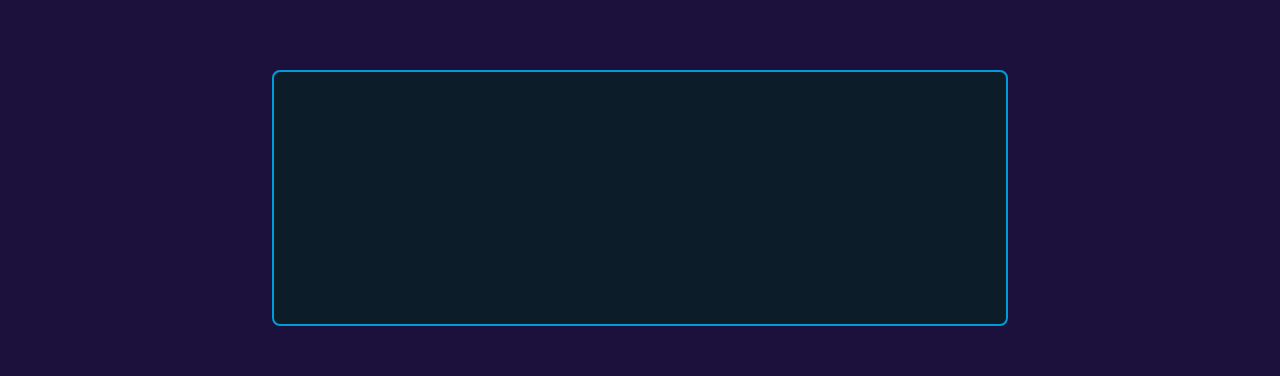
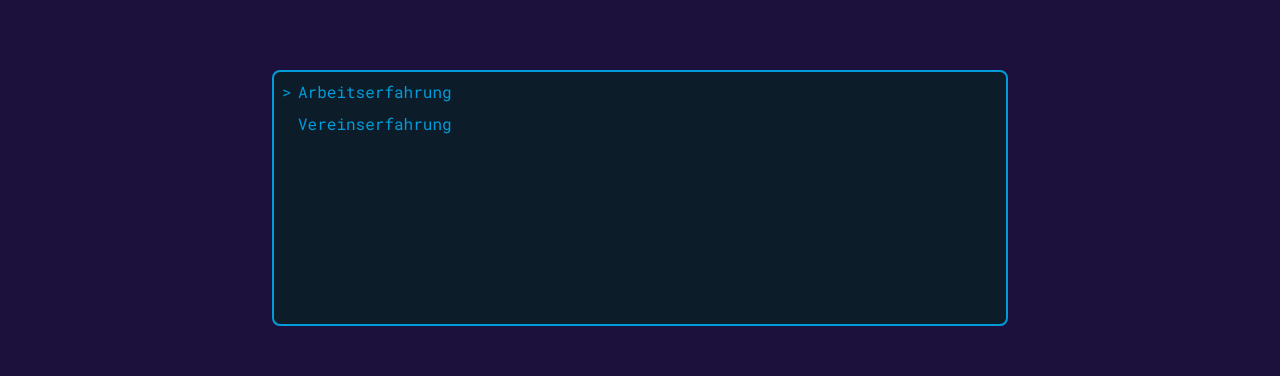
Before and after one commit to smuffels/portfolio, a React (Vite) app in the folder portfolio/: page / in a window 1280 px wide. Shown: the part 399-775 px from the top of the page. Built offline with nearby package versions, Linux system fonts and the light colour scheme.

Commit message:
add logic to console

```diff
--- a/portfolio/src/ConsoleLogic.tsx
+++ b/portfolio/src/ConsoleLogic.tsx
@@ -7,9 +7,40 @@ export interface ExperienceItem {
   items?: ExperienceItem[];
 }
 
-export function useConsole(experience: ExperienceItem) {
-  const [path, setPath] = useState<(string | number)[]>([]);
+export function useConsole(experience: ExperienceItem[]) {
+  const [path, setPath] = useState<string[]>([]);
   const [cursor, setCursor] = useState(0);
 
+  const findItem = (
+    items: ExperienceItem[],
+    ids: string[],
+  ): ExperienceItem | null => {
+    if (ids.length === 0) return null;
+    const found = items.find((item) => item.id === ids[0])!;
+    return ids.length === 1 ? found : findItem(found.items ?? [], ids.slice(1));
+  };
 
+  const currentItem = findItem(experience, path);
+  const currentOptions = currentItem ? (currentItem.items ?? []) : experience;
+
+  const goUp = () => setCursor((c) => Math.max(0, c - 1));
+  const goDown = () =>
+    setCursor((c) => Math.min(currentOptions.length - 1, c + 1));
+
+  const select = () => {
+    const chosen = currentOptions[cursor];
+    if (chosen?.items || chosen?.text) {
+      setPath((p) => [...p, chosen.id]);
+      setCursor(0);
+    }
+  };
+
+  const goBack = () => {
+    setPath((p) => p.slice(0, -1));
+    setCursor(0);
+  };
+
+  const selectedLeaf = currentItem && currentItem.text ? currentItem : null;
+
+  return { currentOptions, cursor, selectedLeaf, goUp, goDown, select, goBack };
 }
--- a/portfolio/src/sections/Experience.tsx
+++ b/portfolio/src/sections/Experience.tsx
@@ -5,7 +5,8 @@ import { AiFillCaretUp } from "react-icons/ai";
 import { AiFillCaretDown } from "react-icons/ai";
 import { AiFillCaretLeft } from "react-icons/ai";
 import { AiFillCaretRight } from "react-icons/ai";
-import type { ExperienceItem } from "../ConsoleLogic";
+import { useConsole, type ExperienceItem } from "../ConsoleLogic";
+import TypewriterEffect from "../components/TypewriterEffect";
 
 function Experience({ t }: { t: Translation }) {
   const experience: ExperienceItem[] = [
@@ -27,13 +28,31 @@ function Experience({ t }: { t: Translation }) {
       ],
     },
   ];
-
+  const { currentOptions, cursor, selectedLeaf, goUp, goDown, select, goBack } =
+    useConsole(experience);
   return (
     <section
       id="experience"
       className="flex-1 flex flex-col items-center max-w-6xl mx-auto px-4 sm:px-6 lg:px-8 py-16"
     >
-      <div className="bg-elementbg rounded-lg border-2 border-default w-92 md:w-184 h-8 md:h-64 break-all"></div>
+      {/* text */}
+      <div className="bg-elementbg rounded-lg border-2 border-default w-92 md:w-184 h-8 md:h-64 break-all">
+        {selectedLeaf ? (
+          <TypewriterEffect
+            text={selectedLeaf.text!}
+            className="m-2"
+          ></TypewriterEffect>
+        ) : (
+          currentOptions.map((option, i) => (
+            <li key={i} className="flex gap-2 mt-2">
+              <span className="ml-2 w-2"> {i === cursor ? ">" : ""}</span>
+              <span>{option.label}</span>
+            </li>
+          ))
+        )}
+      </div>
+
+      {/* controller */}
       <div className="relative inline-block">
         <img
           src="src/assets/images/nintendo_console.svg"
@@ -47,26 +66,44 @@ function Experience({ t }: { t: Translation }) {
           <p className=" md:text-2xl font-semibold">B</p>
         </button>
         {/* top buttons */}
-        <button className="bg-background text-default hover:text-highlight rounded-full absolute top-[36%] left-[74%]">
+        <button
+          className="bg-background text-default hover:text-highlight rounded-full absolute top-[36%] left-[74%]"
+          onClick={select}
+        >
           <AiOutlineCheck className="size-6 md:size-12 font-semibold" />
         </button>
-        <button className="bg-background text-default hover:text-highlight rounded-full absolute top-[46%] left-[65.5%]">
+        <button
+          className="bg-background text-default hover:text-highlight rounded-full absolute top-[46%] left-[65.5%]"
+          onClick={goBack}
+        >
           <AiOutlineClose className="size-6 md:size-12 font-semibold" />
         </button>
         {/* up button */}
-        <button className="bg-background text-default hover:text-highlight rounded-lg absolute top-[39.2%] left-[20.6%]">
+        <button
+          className="bg-background text-default hover:text-highlight rounded-lg absolute top-[39.2%] left-[20.6%]"
+          onClick={goUp}
+        >
           <AiFillCaretUp className="size-6 md:size-10  font-semibold" />
         </button>
         {/* down button */}
-        <button className="bg-background text-default hover:text-highlight rounded-lg absolute top-[54.3%] left-[20.6%]">
+        <button
+          className="bg-background text-default hover:text-highlight rounded-lg absolute top-[54.3%] left-[20.6%]"
+          onClick={goDown}
+        >
           <AiFillCaretDown className="size-6 md:size-10  font-semibold" />
         </button>
         {/* left button */}
-        <button className="bg-background text-default hover:text-highlight rounded-lg absolute top-[47%] left-[15.3%]">
+        <button
+          className="bg-background text-default hover:text-highlight rounded-lg absolute top-[47%] left-[15.3%]"
+          onClick={goBack}
+        >
           <AiFillCaretLeft className="size-6 md:size-10  font-semibold" />
         </button>
         {/* right button */}
-        <button className="bg-background text-default hover:text-highlight rounded-lg absolute top-[47%] left-[26%]">
+        <button
+          className="bg-background text-default hover:text-highlight rounded-lg absolute top-[47%] left-[26%]"
+          onClick={select}
+        >
           <AiFillCaretRight className="size-6 md:size-10  font-semibold" />
         </button>
 
```
